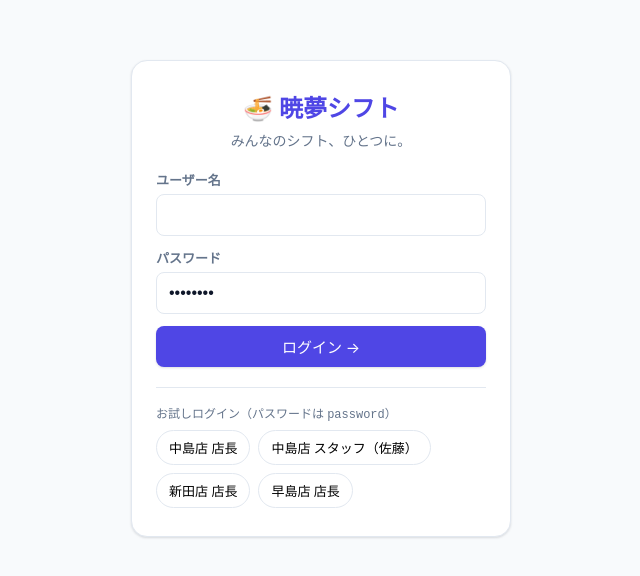
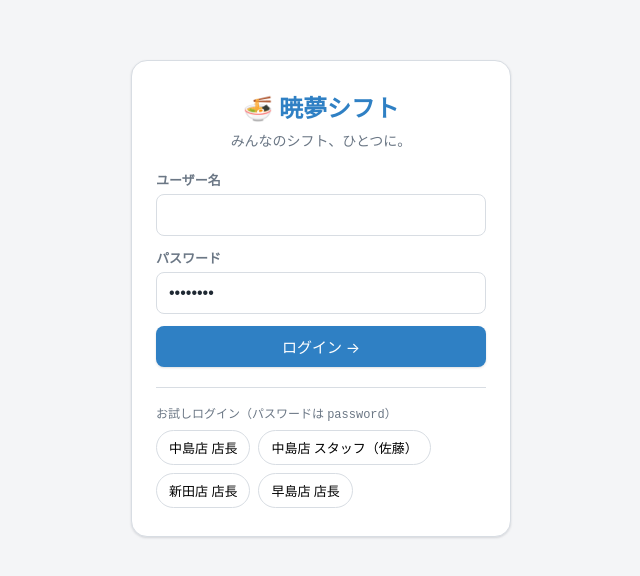
Before and after one commit to PizzaeatGaming123/shift-app, a React (Vite) app in the folder frontend/: page / in a window 1280 px wide. Shown: the part 102-678 px from the top of the page, without its empty margins (319-959 px from the left). Built offline with nearby package versions, Linux system fonts and the light colour scheme; no server answers.

Commit message:
style(frontend): 参考UI配色トークン・チップ・曜日色分けを適用

```diff
--- a/frontend/src/components/MonthCalendar.tsx
+++ b/frontend/src/components/MonthCalendar.tsx
@@ -2,6 +2,12 @@ import type { ReactNode } from 'react';
 import { getMonthDates, firstWeekdayOfMonth } from '../lib/date';
 
 const WEEKDAYS = ['日', '月', '火', '水', '木', '金', '土'];
+
+function dowClass(dow: number): string {
+  if (dow === 0) return 'dow-sun';
+  if (dow === 6) return 'dow-sat';
+  return '';
+}
 
 interface MonthCalendarProps {
   year: number;
@@ -16,17 +22,18 @@ export function MonthCalendar({ year, month, renderCell, onCellClick }: MonthCal
 
   return (
     <div className="cal-grid">
-      {WEEKDAYS.map((weekday) => (
-        <div key={weekday} className="cal-head">{weekday}</div>
+      {WEEKDAYS.map((weekday, index) => (
+        <div key={weekday} className={`cal-head ${dowClass(index)}`}>{weekday}</div>
       ))}
       {Array.from({ length: leading }).map((_, index) => (
         <div key={`empty-${index}`} className="cal-cell empty" />
       ))}
       {dates.map((date, index) => {
         const day = index + 1;
+        const dow = (leading + index) % 7;
         const content = (
           <>
-            <div className="day-num">{day}</div>
+            <div className={`day-num ${dowClass(dow)}`}>{day}</div>
             {renderCell(date, day)}
           </>
         );
--- a/frontend/src/styles.css
+++ b/frontend/src/styles.css
@@ -1,22 +1,29 @@
 :root {
   /* palette */
-  --primary: #4f46e5;
-  --primary-dark: #4338ca;
-  --primary-soft: #eef2ff;
-  --bg: #f8fafc;
+  --primary: #2f80c4;
+  --primary-dark: #246aa6;
+  --primary-soft: #e7f1fb;
+  --bg: #f4f5f7;
   --card: #ffffff;
-  --text: #0f172a;
-  --muted: #64748b;
-  --line: #e2e8f0;
-  --early: #f59e0b;
-  --early-soft: #fef3c7;
-  --late: #6366f1;
-  --late-soft: #e0e7ff;
-  --off: #94a3b8;
-  --off-soft: #f1f5f9;
-  --low: #ef4444;
-  --ok: #10b981;
-  --over: #f59e0b;
+  --text: #1f2933;
+  --muted: #6b7785;
+  --line: #d8dde3;
+  --early: #d96a86;
+  --early-soft: #fce6ec;
+  --early-text: #a33a58;
+  --late: #4a90d9;
+  --late-soft: #e3f0fb;
+  --late-text: #1f5d9e;
+  --mid: #5c9e6a;
+  --mid-soft: #e4f3e7;
+  --mid-text: #2f7a42;
+  --off: #9aa4b0;
+  --off-soft: #eef1f4;
+  --low: #d64545;
+  --ok: #3fa45b;
+  --over: #e08a2f;
+  --c-sun: #d83a3a;
+  --c-sat: #2f72c4;
   /* radius / shadow / motion */
   --r-sm: 8px;
   --r-md: 12px;
@@ -49,7 +56,7 @@ button:focus-visible,
 select:focus-visible,
 input:focus-visible,
 [tabindex]:focus-visible {
-  outline: 3px solid rgba(79, 70, 229, .28);
+  outline: 3px solid rgba(47, 128, 196, .32);
   outline-offset: 2px;
 }
 
@@ -354,6 +361,21 @@ button.cal-cell:active {
   cursor: default;
 }
 
+/* ---- 曜日色分け ---- */
+.cal-head.dow-sun,
+.day-num.dow-sun,
+.date-head.dow-sun .d-num,
+.date-head.dow-sun .d-dow {
+  color: var(--c-sun);
+}
+
+.cal-head.dow-sat,
+.day-num.dow-sat,
+.date-head.dow-sat .d-num,
+.date-head.dow-sat .d-dow {
+  color: var(--c-sat);
+}
+
 /* ---- chips ---- */
 .chip {
   display: inline-flex;
@@ -368,17 +390,42 @@ button.cal-cell:active {
 
 .chip.early {
   background: var(--early-soft);
-  color: #92400e;
+  color: var(--early-text);
 }
 
 .chip.late {
   background: var(--late-soft);
-  color: #3730a3;
+  color: var(--late-text);
+}
+
+.chip.mid {
+  background: var(--mid-soft);
+  color: var(--mid-text);
 }
 
 .chip.off {
   background: var(--off-soft);
   color: var(--muted);
+}
+
+.chip.clickable {
+  cursor: pointer;
+  transition: background var(--t), color var(--t), box-shadow var(--t), transform var(--t);
+}
+
+.chip.clickable:active {
+  transform: scale(.97);
+}
+
+/* 割り当て確定はベタ塗りで表現 */
+.chip.assigned.early {
+  background: var(--early);
+  color: #fff;
+}
+
+.chip.assigned.late {
+  background: var(--late);
+  color: #fff;
 }
 
 /* ---- request picker / sheet actions ---- */
```
